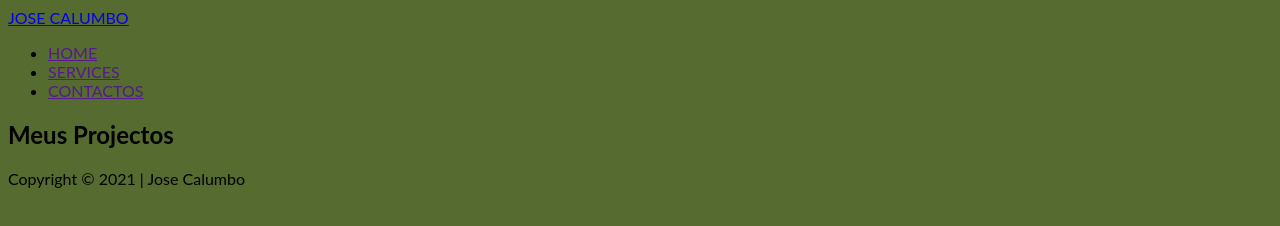
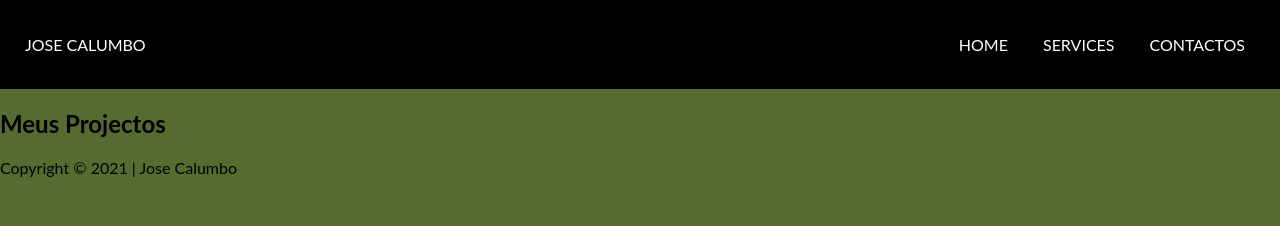
Before and after one commit to JoseCalumbo/my-portfolio, a plain HTML site: page index.html in a window 1280 px wide. Drawn offline with Linux system fonts and the light colour scheme.

Commit message:
continun css

```diff
--- a/assets/css/style.css
+++ b/assets/css/style.css
@@ -1,5 +1,33 @@
-body{
-    background-color: darkolivegreen;
+body, ul, li, p{
+    margin: 0px;
+    padding: 0px;
+    list-style: none;
     font-family:'Lato', sans-serif;
     font-size:16px
 }
+
+body{
+    background-color: darkolivegreen;
+}
+
+a{
+    color: white;
+    text-decoration: none;
+}
+
+.header{
+    display: flex;
+    justify-content: space-between;
+    padding: 25px;
+    align-items: center;
+    background-color: black;
+}
+
+.menu{
+    display: flex;
+}
+
+.menu li{
+    margin-left: 15px;
+    padding: 10px;
+}
--- a/index.html
+++ b/index.html
@@ -13,13 +13,15 @@
 <body>
     <div class="container">
 
-        <header>
+        <header class="header">
             <a href="index.html">JOSE CALUMBO</a>
-            <ul>
-                <li><a href="">HOME</a></li>
-                <li><a href="">SERVICES</a></li>
-                <li><a href="">CONTACTOS</a></li>
-            </ul>
+            <nav>
+                <ul class="menu">
+                    <li><a href="">HOME</a></li>
+                    <li><a href="">SERVICES</a></li>
+                    <li><a href="">CONTACTOS</a></li>
+                </ul>
+            </nav>
         </header>
 
         <main>
```
